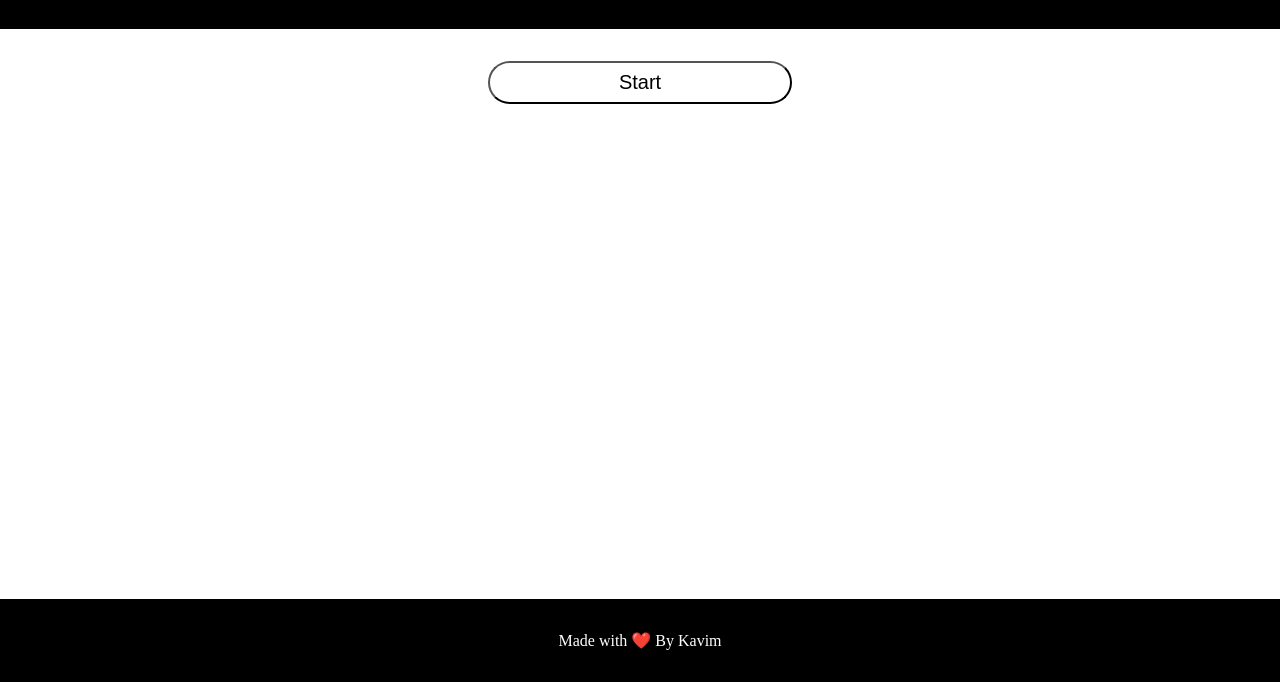
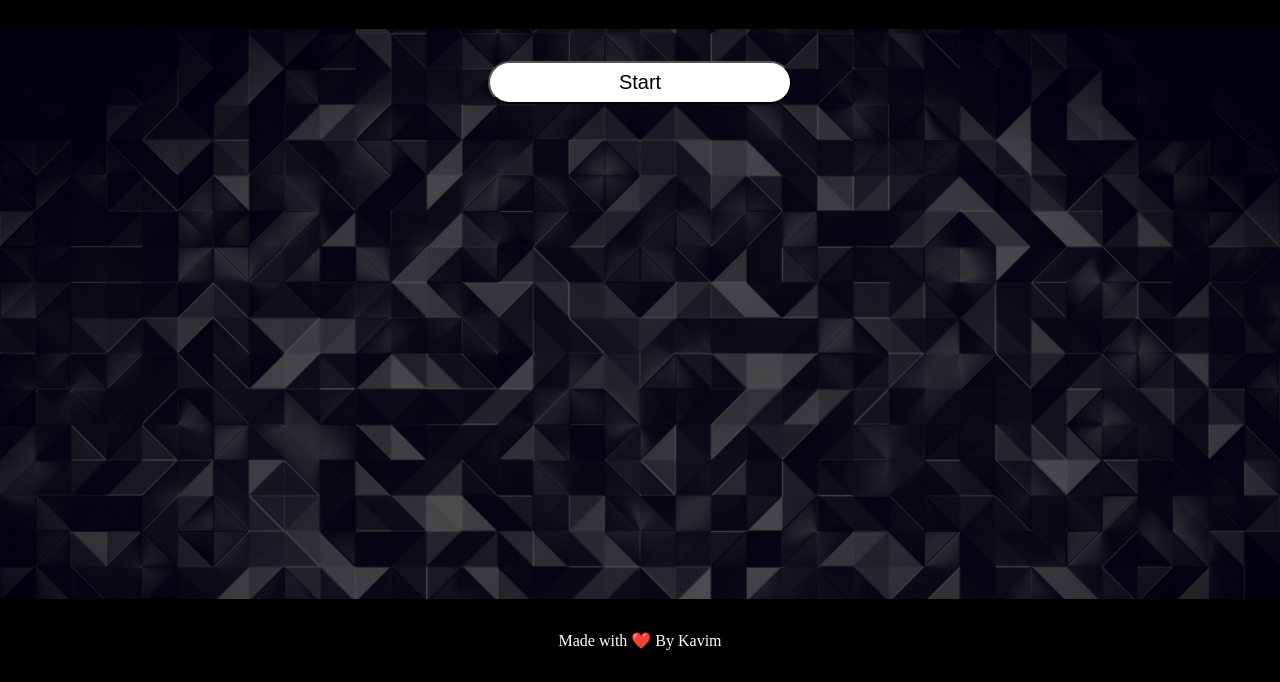
Before and after one commit to nandurijv/MaskDetector, a plain HTML site: page index.html in a window 1280 px wide. Shown: the part 118-800 px from the top of the page. Drawn offline with Linux system fonts and the light colour scheme; the site is published under a folder, as on GitHub Pages, so addresses that start at the root find nothing.

Commit message:
photo added

```diff
--- a/style.css
+++ b/style.css
@@ -21,7 +21,7 @@
     color:white;
     align-items: center;
     padding:2rem;
-    background: url('/2112.jpeg');
+    background: url('2112.jpeg');
     background-repeat: no-repeat;
     background-size: cover;
     height:73vh;
```
